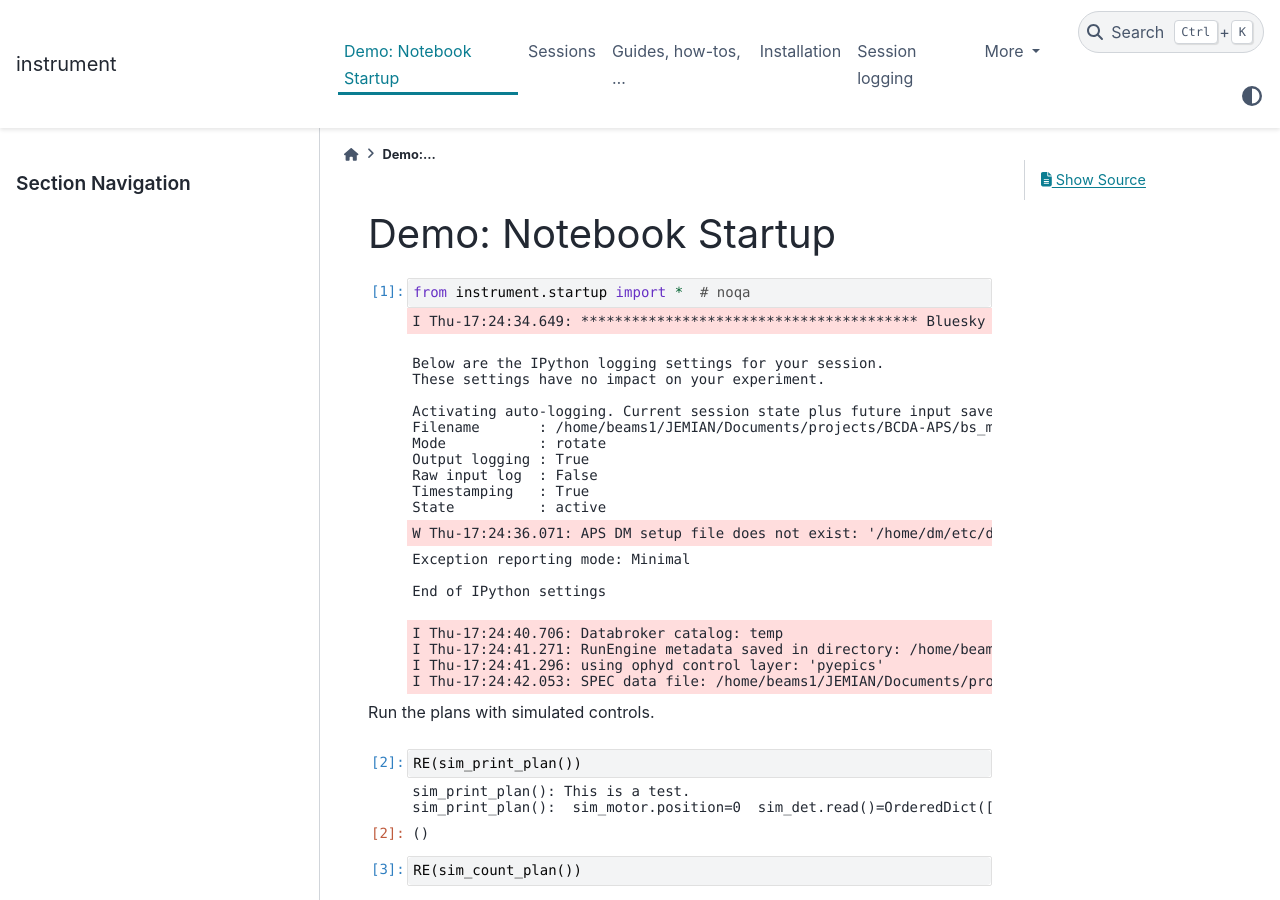
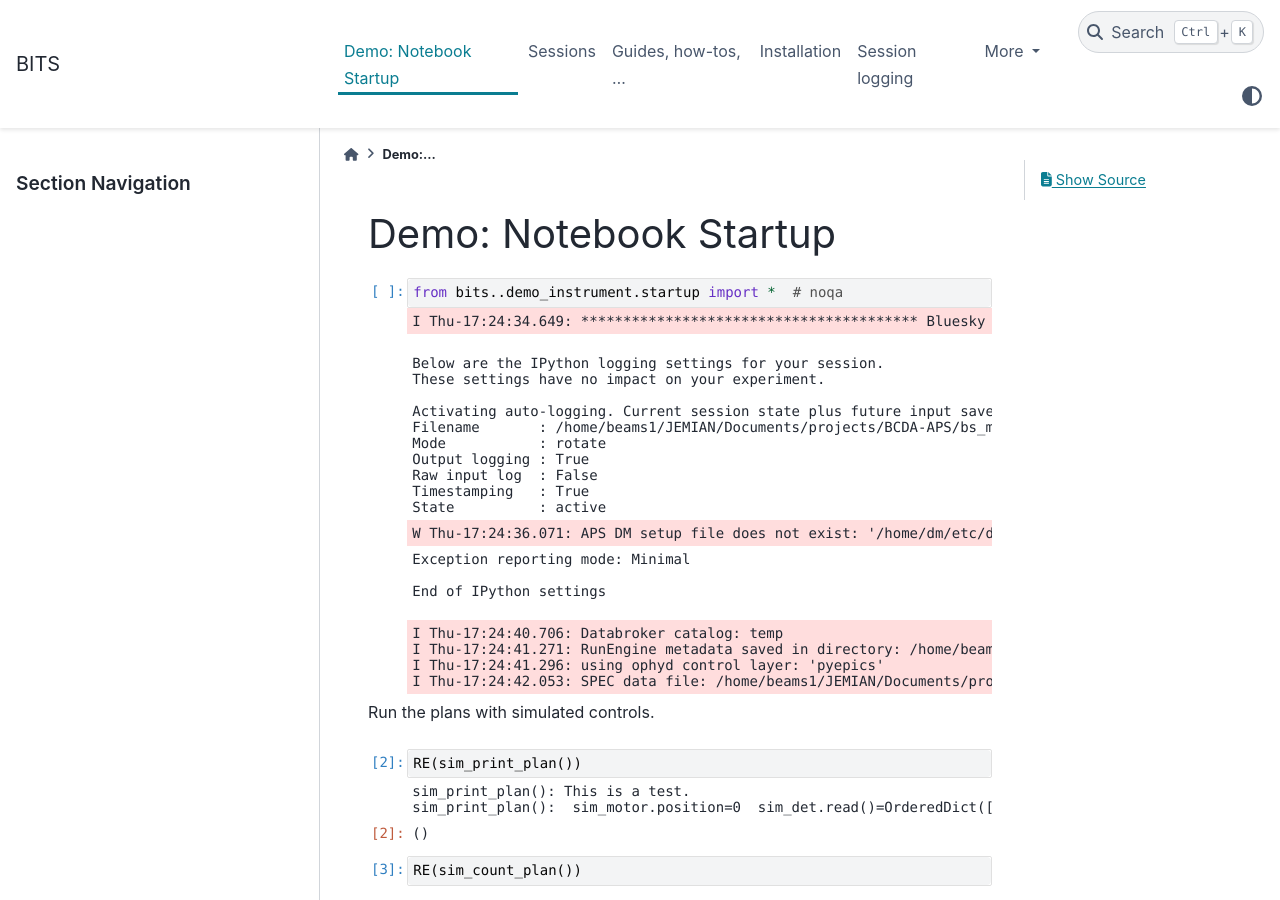
Before and after one commit to BCDA-APS/bs_model_instrument, a Sphinx documentation site: the page built from docs/source/demo.ipynb, in a window 1280 px wide and 900 px high. Built offline with Sphinx 7.4.7 and the PyData theme 0.15.4, drawn with Linux system fonts in a browser that asks for light colours; the version number could not be read and is left out.

```diff
--- a/docs/source/conf.py
+++ b/docs/source/conf.py
@@ -6,12 +6,12 @@
 # -- Project information -----------------------------------------------------
 # https://www.sphinx-doc.org/en/master/usage/configuration.html#project-information
 
-import instrument
+import bits
 
-project = "instrument"
+project = "BITS"
 copyright = "2023-2025, APS BCDA"
 author = "APS BCDA"
-version = instrument.__version__
+version = bits.__version__
 release = version.split("+")[0]
 if "+" in version:
     release += "..."
--- a/src/bits/demo_instrument/configs/devices.yml
+++ b/src/bits/demo_instrument/configs/devices.yml
@@ -1,6 +1,6 @@
 # Guarneri-style device YAML configuration
 
-instrument.utils.sim_creator.predefined_device:
+bits.utils.sim_creator.predefined_device:
 - {creator: ophyd.sim.motor, name: sim_motor}
 - {creator: ophyd.sim.noisy_det, name: sim_det}
 
```
Also changed, not shown: docs/source/demo.ipynb, 1 other file.
